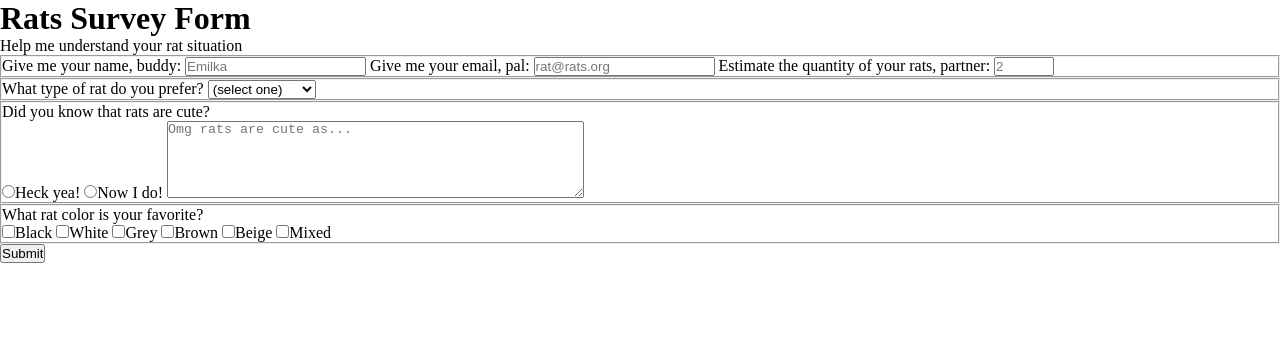
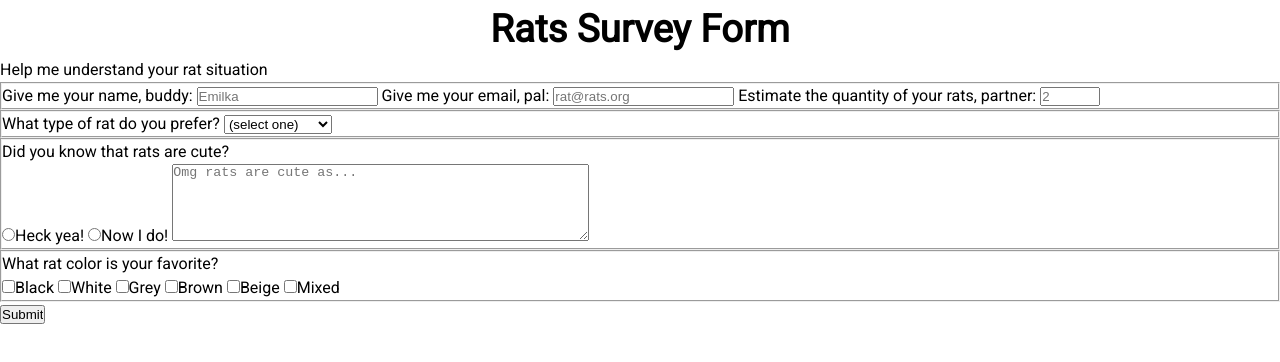
Before and after one commit to celebrimcode/survey-form, a plain HTML site: page index.html in a window 1280 px wide. Drawn offline with Linux system fonts and the light colour scheme.

Commit message:
add class for header, add styles for body and header

```diff
--- a/index.html
+++ b/index.html
@@ -10,7 +10,7 @@
     </head>
 
     <body>
-        <h1 id="title">Rats Survey Form</h1>
+        <h1 id="title" class="header">Rats Survey Form</h1>
         <p id="description">Help me understand your rat situation</p>
         <form id="survey-form" method="post" action="#">
             <fieldset>
--- a/styles.css
+++ b/styles.css
@@ -5,3 +5,16 @@
   padding: 0;
   box-sizing: border-box;
 }
+
+body {
+  margin: 0 auto;
+  font-family: "Roboto", sans-serif;
+  font-size: 16px;
+  line-height: 1.5;
+}
+
+.header {
+  font-size: 2.4rem;
+  font-weight: 800;
+  text-align: center;
+}
```
